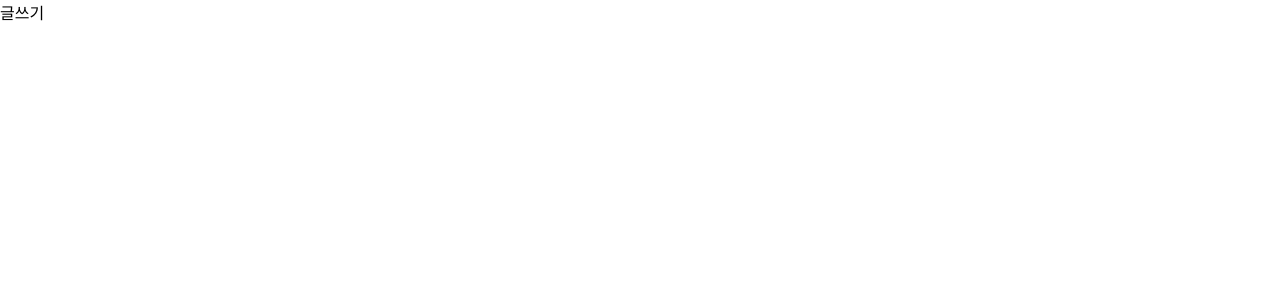
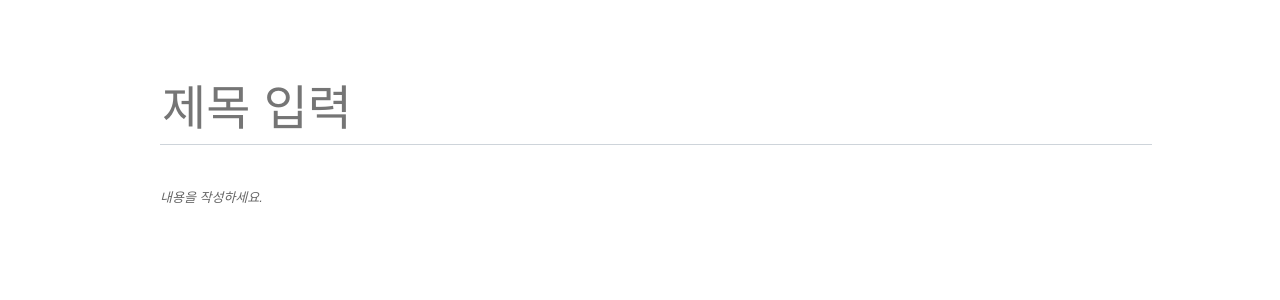
Before and after one commit to oinochoe/react_blog, a React (Create React App) app in the folder blog-frontend/: page /write in a window 1280 px wide. Shown: the top 300 px of the page. Built offline with nearby package versions, Linux system fonts and the light colour scheme.

Commit message:
write page editor quill 사용

```diff
--- /dev/null
+++ b/blog-frontend/src/components/write/Editor.js
@@ -0,0 +1,67 @@
+import React, { useRef, useEffect } from 'react';
+import Quill from 'quill';
+import 'quill/dist/quill.bubble.css';
+import styled from 'styled-components';
+import palette from '../../lib/styles/palette';
+import Responsive from '../common/Responsive';
+
+const EditorBlock = styled(Responsive)`
+    /* 페이지 위아래 여백 지정 */
+    padding-top: 5rem;
+    padding-bottom: 5rem;
+`;
+const TitleInput = styled.input`
+    width: 100%;
+    margin-bottom: 2rem;
+    padding-bottom: 0.5rem;
+    outline: none;
+    border: none;
+    border-bottom: 1px solid ${palette.gray[4]};
+    font-size: 3rem;
+`;
+
+const QuillWrapper = styled.div`
+    /* 최소 크기 지정 및 padding 제거 */
+    .ql-eidtor {
+        min-height: 320px;
+        padding: 0;
+        line-height: 1.5;
+        font-size: 1.125rem;
+    }
+    .ql-editor.ql-blank::before {
+        left: 0px;
+    }
+`;
+
+const Editor = () => {
+    const quillElement = useRef(null); // Quill을 적용할 DivElement를 설정
+    const quillInstance = useRef(null); // Quill 인스턴스를 설정
+
+    useEffect(() => {
+        quillInstance.current = new Quill(quillElement.current, {
+            theme: 'bubble',
+            placeholder: '내용을 작성하세요.',
+            modules: {
+                // 더 많은 옵션
+                // https://quilljs.com/docs/modules/toolbar 참고
+                toolbar: [
+                    [{ header: '1' }, { header: '2' }],
+                    ['bold', 'italic', 'underline', 'strike'],
+                    [{ list: 'ordered' }, { list: 'bullet' }],
+                    ['blockquote', 'code-block', 'link', 'image'],
+                ],
+            },
+        });
+    }, []);
+
+    return (
+        <EditorBlock>
+            <TitleInput placeholder="제목 입력" />
+            <QuillWrapper>
+                <div ref={quillElement} />
+            </QuillWrapper>
+        </EditorBlock>
+    );
+};
+
+export default Editor;
--- a/blog-frontend/src/pages/WritePage.js
+++ b/blog-frontend/src/pages/WritePage.js
@@ -1,7 +1,13 @@
 import React from 'react';
+import Editor from '../components/write/Editor';
+import Responsive from '../components/common/Responsive';
 
 const WritePage = () => {
-    return <div>글쓰기</div>;
+    return (
+        <Responsive>
+            <Editor />
+        </Responsive>
+    );
 };
 
 export default WritePage;
```
